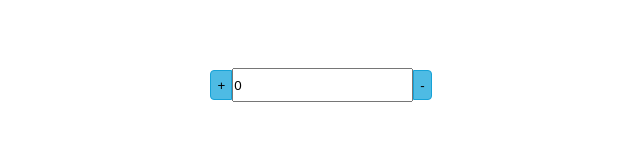
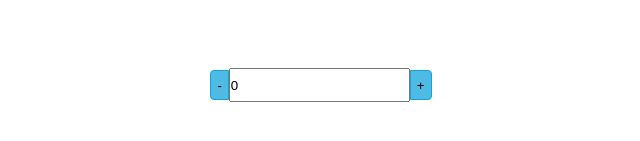
Before and after one commit to Srinivasb1999/Flexbox-Patterns, a plain HTML site: page Stepper Input/index.html in a window 1280 px wide. Shown: the part 315-456 px from the top of the page, 319-959 px from the left. Drawn offline with Linux system fonts and the light colour scheme.

Commit message:
fix button position

```diff
--- a/Stepper Input/index.html
+++ b/Stepper Input/index.html
@@ -8,9 +8,9 @@
 </head>
 <body>
     <div class="container">
-        <button class="button left">+</button>
+        <button class="button left">-</button>
         <input type="text" value='0'></input>
-        <button class="button right">-</button>
+        <button class="button right">+</button>
     </div>
 </body>
 </html>
```
